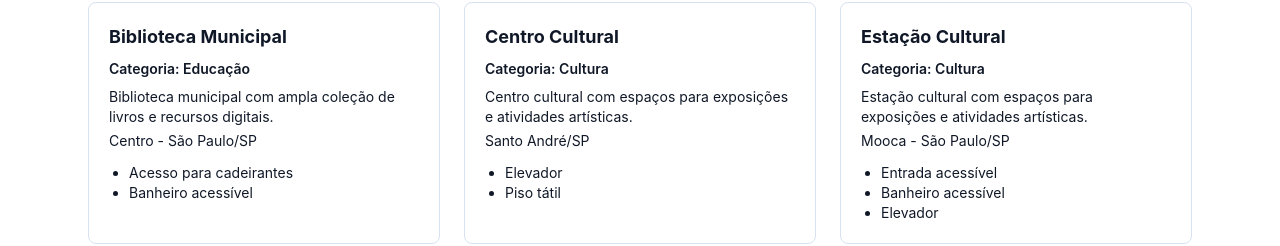
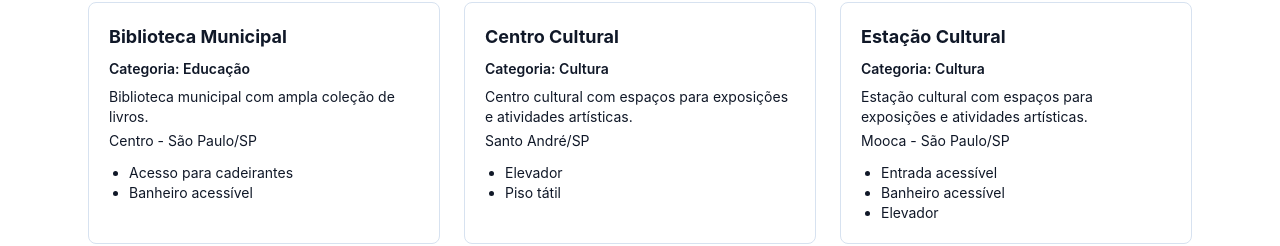
Before and after one commit to 1TDSPw-26/portal-locais-acessiveis, a React (Vite) app: page /locais in a window 1280 px wide. Shown: the part 354-600 px from the top of the page. Built offline with nearby package versions, Linux system fonts and the light colour scheme.

Commit message:
fix: concluindo migração do tipo de local

```diff
--- a/src/components/Dados/Locais.ts
+++ b/src/components/Dados/Locais.ts
@@ -2,13 +2,17 @@ import type { Local } from '../../types/Local';
 
 export const locais: Local[] = [
   {
-    id: 1,
-    categoria: 'Educação',
-    nome: 'Biblioteca Municipal',
-    descricao: 'Biblioteca municipal com ampla coleção de livros e recursos digitais.',
-    endereco: 'Centro - São Paulo/SP',
-    acessibilidades: ['Acesso para cadeirantes', 'Banheiro acessível'],
-  },
+  id: 1,
+  categoria: 'Educação',
+  nome: 'Biblioteca Municipal',
+  descricao: 'Biblioteca municipal com ampla coleção de livros.',
+  endereco: 'Centro - São Paulo/SP',
+  acessibilidades: [
+    'Acesso para cadeirantes',
+    'Banheiro acessível',
+  ],
+}
+,
   {
     id: 2,
     categoria: 'Cultura',
@@ -19,7 +23,7 @@ export const locais: Local[] = [
   },
   {
   id: 3,
-    categoria: 'Cultura',
+  categoria: 'Cultura',
   nome: 'Estação Cultural',
   descricao: 'Estação cultural com espaços para exposições e atividades artísticas.',
   endereco: 'Mooca - São Paulo/SP',
--- a/src/pages/Locais/filtros.ts
+++ b/src/pages/Locais/filtros.ts
@@ -1,11 +1,11 @@
-import type { Locais } from '../../types/Locais'
+import type { Local } from '../../types/Local'
 
-export function obterCategorias(locais: Locais[]): string[] {
+export function obterCategorias(locais: Local[]): string[] {
   return [...new Set(locais.map((local) => local.categoria))]
     .sort((a, b) => a.localeCompare(b, 'pt-BR'))
 }
 
 // O valor vazio representa todas as categorias.
-export function filtrarPorCategoria(locais: Locais[], categoria: string): Locais[] {
+export function filtrarPorCategoria(locais: Local[], categoria: string): Local[] {
   return locais.filter((local) => !categoria || local.categoria === categoria)
 }
--- a/src/services/locaisService.ts
+++ b/src/services/locaisService.ts
@@ -1,13 +1,13 @@
 import { locais as locaisIniciais } from "../components/Dados/Locais";
-import type { Locais } from "../types/Locais";
+import type { Local } from "../types/Local";
 
-export type DadosLocal = Omit<Locais, "id">;
+export type DadosLocal = Omit<Local, "id">;
 
 export const CHAVE_LOCAIS = "portal-locais-acessiveis:locais:v1";
 
 type ArmazenamentoLocais = {
   proximoId: number;
-  locais: Locais[];
+  locais: Local[];
 };
 
 export class ArmazenamentoLocaisError extends Error {
@@ -40,7 +40,7 @@ function possuiDadosValidos(valor: unknown): valor is DadosLocal {
   );
 }
 
-function ehLocal(valor: unknown): valor is Locais {
+function ehLocal(valor: unknown): valor is Local {
   if (!ehObjeto(valor)) {
     return false;
   }
@@ -92,7 +92,7 @@ function criarEstadoInicial(): ArmazenamentoLocais {
       ) + 1,
     locais: locaisIniciais.map((local) => ({
       ...local,
-      accessibilidades: [...local.accessibilidades],
+      accessibilidades: [...local.acessibilidades],
     })),
   };
 }
@@ -154,7 +154,7 @@ function prepararDados(dados: DadosLocal): DadosLocal {
     categoria: dados.categoria.trim(),
     endereco: dados.endereco.trim(),
     descricao: dados.descricao.trim(),
-    accessibilidades: dados.accessibilidades.map(
+    acessibilidades: dados.acessibilidades.map(
       (recurso) => recurso.trim()
     ),
   };
@@ -166,17 +166,17 @@ function validarId(id: number): void {
   }
 }
 
-export function listarLocais(): Locais[] {
+export function listarLocais(): Local[] {
   return lerArmazenamento().locais;
 }
 
-export function buscarLocalPorId(id: number): Locais | undefined {
+export function buscarLocalPorId(id: number): Local | undefined {
   validarId(id);
 
   return listarLocais().find((local) => local.id === id);
 }
 
-export function cadastrarLocal(dados: DadosLocal): Locais {
+export function cadastrarLocal(dados: DadosLocal): Local {
   const dadosPreparados = prepararDados(dados);
   const armazenamento = lerArmazenamento();
 
@@ -184,7 +184,7 @@ export function cadastrarLocal(dados: DadosLocal): Locais {
     throw new Error("Não há mais IDs disponíveis para cadastro.");
   }
 
-  const novoLocal: Locais = {
+  const novoLocal: Local = {
     ...dadosPreparados,
     id: armazenamento.proximoId,
   };
@@ -207,7 +207,7 @@ export class LocalNaoEncontradoError extends Error {
 export function atualizarLocal(
   id: number,
   dados: DadosLocal
-): Locais {
+): Local {
   validarId(id);
 
   const armazenamento = lerArmazenamento();
@@ -219,7 +219,7 @@ export function atualizarLocal(
     throw new LocalNaoEncontradoError(id);
   }
 
-  const atualizado: Locais = {
+  const atualizado: Local = {
     ...prepararDados(dados),
     id,
   };
@@ -231,7 +231,7 @@ export function atualizarLocal(
   return atualizado;
 }
 
-export function excluirLocal(id: number): Locais {
+export function excluirLocal(id: number): Local {
   validarId(id);
 
   const armazenamento = lerArmazenamento();
--- a/src/types/Local.ts
+++ b/src/types/Local.ts
@@ -1,10 +1,10 @@
-
 export type Local = {
   id: number;
   nome: string;
   categoria: string;
   descricao: string;
   endereco: string;
-  acessibilidades: string[]
+  acessibilidades: string[];
 };
-export type NovoLocal = Omit<Local, 'id'>;
+
+export type NovoLocal = Omit<Local, "id">;
```
